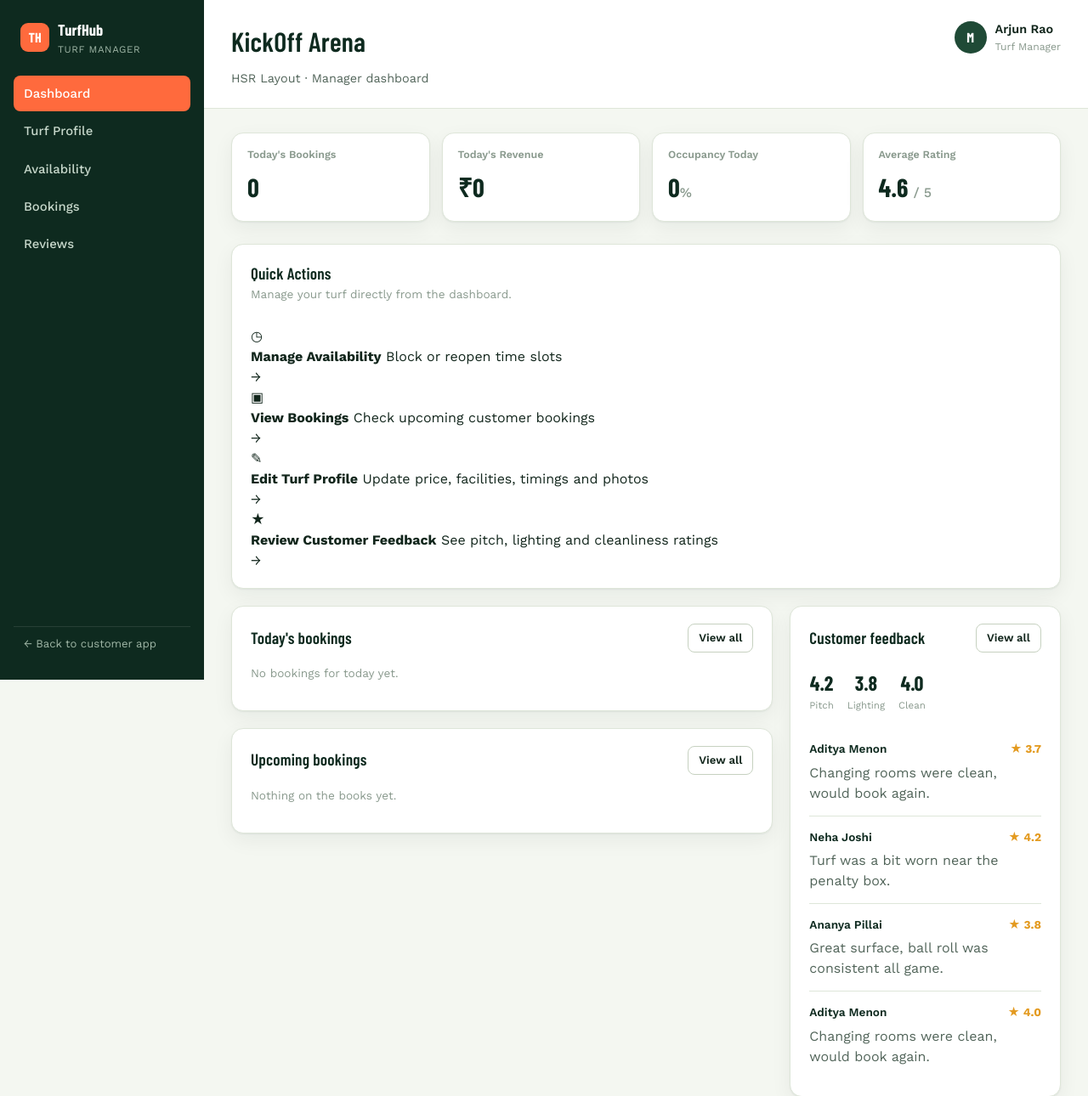
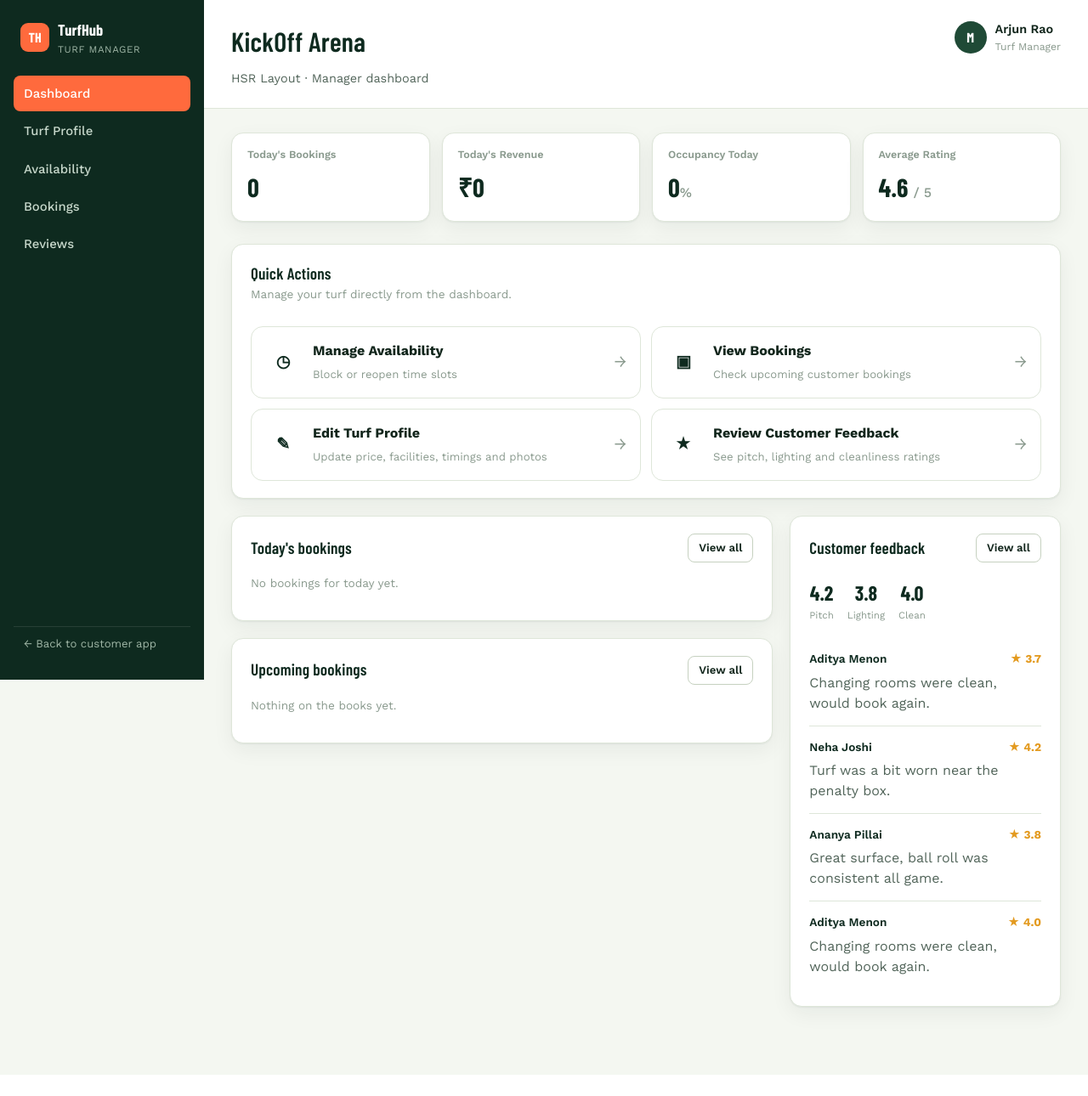
Before and after one commit to swapnendumukherjee7/turfhub, a Flask app: page /manager/ in a window 1280 px wide. Shown: the top 1290 px of the page at 85% size. After the commit the page ends 1265 px from the top, so only its background shows below. Run offline with Flask 3, Linux system fonts and the light colour scheme; data comes from the database, SQL or seed files in the repository.

Commit message:
Update style.css

```diff
--- a/static/css/style.css
+++ b/static/css/style.css
@@ -412,3 +412,67 @@ table.data-table { width: 100%; border-collapse: collapse; font-size: 0.9rem; }
   .search-panel { grid-template-columns: 1fr; }
   .main-content, .topbar { padding-left: 18px; padding-right: 18px; }
 }
+
+.quick-actions {
+  display: grid;
+  grid-template-columns: repeat(2, 1fr);
+  gap: 12px;
+}
+
+.quick-action {
+  display: flex;
+  align-items: center;
+  gap: 14px;
+  padding: 16px;
+  border: 1px solid var(--line);
+  border-radius: var(--radius-md);
+  background: var(--bg-alt);
+  color: var(--ink);
+  text-decoration: none;
+  transition: transform 0.15s ease, box-shadow 0.15s ease, border-color 0.15s ease;
+}
+
+.quick-action:hover {
+  transform: translateY(-2px);
+  box-shadow: var(--shadow-card);
+  border-color: var(--pitch-400);
+}
+
+.quick-action-icon {
+  width: 42px;
+  height: 42px;
+  display: grid;
+  place-items: center;
+  flex-shrink: 0;
+  border-radius: 10px;
+  background: var(--pitch-100);
+  color: var(--pitch-900);
+  font-size: 1.2rem;
+  font-weight: 700;
+}
+
+.quick-action strong {
+  display: block;
+  margin-bottom: 3px;
+}
+
+.quick-action span:not(.quick-action-arrow) {
+  color: var(--ink-faint);
+  font-size: 0.82rem;
+}
+
+.quick-action-arrow {
+  margin-left: auto;
+  font-size: 1.2rem;
+  color: var(--ink-faint);
+}
+
+.quick-actions-panel {
+  margin-bottom: 20px;
+}
+
+@media (max-width: 700px) {
+  .quick-actions {
+    grid-template-columns: 1fr;
+  }
+}
```
